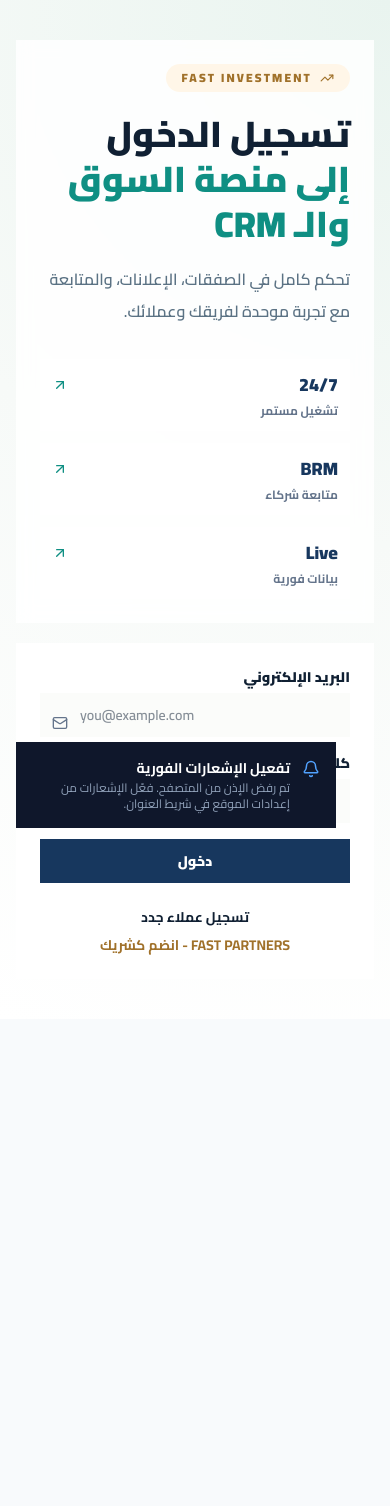
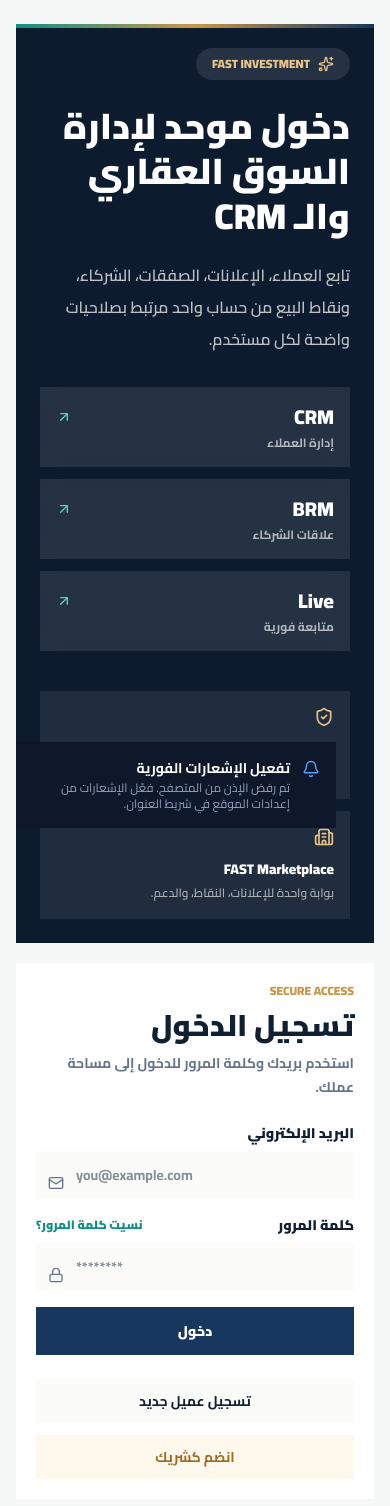
Before and after one commit to ehabalqadi001-lang/Real-estate-CRM-Manager-, a Next.js app: page /login in a window 390 px wide. Shown: the top 1506 px of the page. Before the commit the page ends 1019 px from the top, so only its background shows below. Built offline with nearby package versions, Linux system fonts and the light colour scheme; no server answers.

Commit message:
Modernize login and partner registration UI

```diff
--- a/src/app/login/page.tsx
+++ b/src/app/login/page.tsx
@@ -1,8 +1,8 @@
 'use client'
 
-import { useState, type FormEvent } from 'react'
+import { useState, type ElementType, type FormEvent } from 'react'
 import Link from 'next/link'
-import { AlertTriangle, ArrowUpRight, Lock, Mail, TrendingUp } from 'lucide-react'
+import { AlertTriangle, ArrowUpRight, Building2, Lock, Mail, ShieldCheck, Sparkles, TrendingUp } from 'lucide-react'
 import { Button } from '@/components/ui/button'
 import { loginAction } from './actions'
 
@@ -24,55 +24,77 @@ export default function LoginPage() {
     } catch (err: unknown) {
       const redirect = err as { digest?: string; message?: string }
       if (redirect.digest?.startsWith('NEXT_REDIRECT') || redirect.message === 'NEXT_REDIRECT') throw err
-      setErrorState({ message: 'خطأ في الاتصال بالخادم', details: redirect.message ?? 'خطأ غير معروف' })
+      setErrorState({
+        message: 'تعذر الاتصال بالخادم',
+        details: redirect.message ?? 'خطأ غير معروف',
+      })
       setLoading(false)
     }
   }
 
   return (
     <main
-      className="min-h-screen bg-[radial-gradient(circle_at_top_right,#E9F4EF_0%,#F7FAF8_50%,#FFFFFF_100%)] px-4 py-10 text-[#102033]"
+      className="min-h-screen bg-[#F5F8F6] px-4 py-6 text-market-ink sm:py-8"
       dir="rtl"
     >
-      <div className="mx-auto grid max-w-6xl gap-5 lg:grid-cols-[1.05fr_0.95fr]">
-        <section className="rounded-3xl border border-[#DDE6E4] bg-white/85 p-6 shadow-lg backdrop-blur sm:p-8 lg:p-10">
-          <div className="inline-flex items-center gap-2 rounded-full border border-[#C9964A]/30 bg-[#FFF6E8] px-4 py-1.5 text-xs font-black uppercase tracking-[0.18em] text-[#A0712A]">
-            <TrendingUp className="size-3.5" />
+      <div className="mx-auto grid min-h-[calc(100vh-4rem)] max-w-7xl gap-5 lg:grid-cols-[minmax(0,1fr)_420px]">
+        <section className="relative overflow-hidden rounded-3xl border border-market-line bg-[#0D1B2E] p-6 text-white shadow-[0_24px_80px_rgba(16,32,51,0.16)] sm:p-8 lg:p-10">
+          <div className="absolute inset-x-0 top-0 h-1 bg-[linear-gradient(90deg,#0F8F83,#C9964A,#17375E)]" />
+          <div className="relative flex h-full flex-col justify-between gap-10">
+            <div>
+              <div className="inline-flex items-center gap-2 rounded-full border border-white/15 bg-white/10 px-4 py-2 text-xs font-black text-[#E8C488]">
+                <Sparkles className="size-4" />
                 FAST INVESTMENT
               </div>
-          <h1 className="mt-5 text-4xl font-black leading-tight text-[#102033]">
-            تسجيل الدخول
-            <span className="block text-[#0F8F83]">إلى منصة السوق والـ CRM</span>
+
+              <h1 className="mt-6 max-w-3xl text-4xl font-black leading-tight sm:text-5xl">
+                دخول موحد لإدارة السوق العقاري والـ CRM
               </h1>
-          <p className="mt-4 max-w-xl text-base font-semibold leading-8 text-[#5B7284]">
-            تحكم كامل في الصفقات، الإعلانات، والمتابعة مع تجربة موحدة لفريقك وعملائك.
+              <p className="mt-5 max-w-2xl text-base font-semibold leading-8 text-white/72">
+                تابع العملاء، الإعلانات، الصفقات، الشركاء، ونقاط البيع من حساب واحد مرتبط بصلاحيات واضحة لكل مستخدم.
               </p>
 
               <div className="mt-8 grid gap-3 sm:grid-cols-3">
-            <Stat value="24/7" label="تشغيل مستمر" />
-            <Stat value="BRM" label="متابعة شركاء" />
-            <Stat value="Live" label="بيانات فورية" />
+                <Stat value="CRM" label="إدارة العملاء" />
+                <Stat value="BRM" label="علاقات الشركاء" />
+                <Stat value="Live" label="متابعة فورية" />
+              </div>
+            </div>
+
+            <div className="grid gap-3 md:grid-cols-2">
+              <Feature icon={ShieldCheck} title="صلاحيات مؤسسية" text="توجيه المستخدم تلقائيا حسب دوره داخل النظام." />
+              <Feature icon={Building2} title="FAST Marketplace" text="بوابة واحدة للإعلانات، النقاط، والدعم." />
+            </div>
           </div>
         </section>
 
-        <section className="rounded-3xl border border-[#DDE6E4] bg-white p-6 shadow-lg sm:p-8">
+        <section className="flex items-center">
+          <div className="w-full rounded-3xl border border-market-line bg-white p-5 shadow-[0_24px_70px_rgba(16,32,51,0.10)] sm:p-7">
+            <div className="mb-6">
+              <p className="text-xs font-black text-market-gold">SECURE ACCESS</p>
+              <h2 className="mt-2 text-3xl font-black text-market-ink">تسجيل الدخول</h2>
+              <p className="mt-2 text-sm font-bold leading-6 text-market-slate">
+                استخدم بريدك وكلمة المرور للدخول إلى مساحة عملك.
+              </p>
+            </div>
+
             {errorState && (
-            <div role="alert" className="mb-5 flex items-start gap-3 rounded-xl border border-red-200 bg-red-50 p-4">
-              <AlertTriangle className="mt-0.5 size-4 shrink-0 text-red-600" />
-              <div>
-                <p className="text-sm font-bold text-red-700">{errorState.message}</p>
-                <p className="mt-0.5 text-xs font-medium text-red-500" dir="ltr">{errorState.details}</p>
+              <div role="alert" className="mb-5 flex items-start gap-3 rounded-2xl border border-red-200 bg-red-50 p-4">
+                <AlertTriangle className="mt-0.5 size-5 shrink-0 text-red-600" />
+                <div className="min-w-0">
+                  <p className="text-sm font-black text-red-700">{errorState.message}</p>
+                  <p className="mt-1 break-words text-xs font-semibold text-red-500" dir="ltr">{errorState.details}</p>
                 </div>
               </div>
             )}
 
             <form onSubmit={handleSubmit} noValidate className="space-y-4">
               <div>
-              <label htmlFor="login-email" className="mb-1.5 block text-sm font-black text-[#102033]">
+                <label htmlFor="login-email" className="mb-2 block text-sm font-black text-market-ink">
                   البريد الإلكتروني
                 </label>
                 <div className="relative">
-                <Mail className="pointer-events-none absolute left-3 top-1/2 size-4 -translate-y-1/2 text-[#64748B]" />
+                  <Mail className="pointer-events-none absolute left-3 top-1/2 size-4 -translate-y-1/2 text-market-slate" />
                   <input
                     id="login-email"
                     name="email"
@@ -80,23 +102,23 @@ export default function LoginPage() {
                     required
                     dir="ltr"
                     autoComplete="email"
-                  className="h-11 w-full rounded-xl border border-[#DDE6E4] bg-[#FBFCFA] px-3 pl-10 text-left text-sm font-semibold text-[#102033] outline-none transition focus:border-[#0F8F83] focus:ring-3 focus:ring-[#0F8F83]/20"
+                    className="h-12 w-full rounded-2xl border border-market-line bg-market-paper px-3 pl-10 text-left text-sm font-bold text-market-ink outline-none transition focus:border-market-teal focus:ring-4 focus:ring-market-teal/15"
                     placeholder="you@example.com"
                   />
                 </div>
               </div>
 
               <div>
-              <div className="mb-1.5 flex items-center justify-between">
-                <label htmlFor="login-password" className="text-sm font-black text-[#102033]">
+                <div className="mb-2 flex items-center justify-between gap-3">
+                  <label htmlFor="login-password" className="text-sm font-black text-market-ink">
                     كلمة المرور
                   </label>
-                <Link href="/forgot-password" className="text-xs font-black text-[#0F8F83] hover:underline">
+                  <Link href="/forgot-password" className="text-xs font-black text-market-teal hover:underline">
                     نسيت كلمة المرور؟
                   </Link>
                 </div>
                 <div className="relative">
-                <Lock className="pointer-events-none absolute left-3 top-1/2 size-4 -translate-y-1/2 text-[#64748B]" />
+                  <Lock className="pointer-events-none absolute left-3 top-1/2 size-4 -translate-y-1/2 text-market-slate" />
                   <input
                     id="login-password"
                     name="password"
@@ -104,7 +126,7 @@ export default function LoginPage() {
                     required
                     dir="ltr"
                     autoComplete="current-password"
-                  className="h-11 w-full rounded-xl border border-[#DDE6E4] bg-[#FBFCFA] px-3 pl-10 text-left text-sm font-semibold text-[#102033] outline-none transition focus:border-[#0F8F83] focus:ring-3 focus:ring-[#0F8F83]/20"
+                    className="h-12 w-full rounded-2xl border border-market-line bg-market-paper px-3 pl-10 text-left text-sm font-bold text-market-ink outline-none transition focus:border-market-teal focus:ring-4 focus:ring-market-teal/15"
                     placeholder="********"
                   />
                 </div>
@@ -113,20 +135,21 @@ export default function LoginPage() {
               <Button
                 type="submit"
                 disabled={loading}
-              className="h-11 w-full rounded-xl bg-[#17375E] text-sm font-black text-white hover:bg-[#102033] disabled:opacity-60"
+                className="h-12 w-full rounded-2xl bg-market-navy text-sm font-black text-white shadow-sm transition hover:bg-market-ink disabled:opacity-60"
                 aria-busy={loading}
               >
                 {loading ? 'جاري تسجيل الدخول...' : 'دخول'}
               </Button>
             </form>
 
-          <div className="mt-6 space-y-2 text-center text-sm font-bold">
-            <Link href="/register?role=client" className="block text-[#102033] transition hover:text-[#0F8F83]">
-              تسجيل عملاء جدد
+            <div className="mt-6 grid gap-3 text-center text-sm font-bold sm:grid-cols-2">
+              <Link href="/register?role=client" className="rounded-2xl border border-market-line bg-market-paper px-4 py-3 text-market-ink transition hover:border-market-teal hover:text-market-teal">
+                تسجيل عميل جديد
               </Link>
-            <Link href="/register?role=partner" className="block text-[#A0712A] transition hover:text-[#8A601F]">
-              FAST PARTNERS - انضم كشريك
+              <Link href="/register?role=partner" className="rounded-2xl border border-market-gold/35 bg-[#FFF8EC] px-4 py-3 text-[#9C6B21] transition hover:border-market-gold">
+                انضم كشريك
               </Link>
+            </div>
           </div>
         </section>
       </div>
@@ -136,12 +159,22 @@ export default function LoginPage() {
 
 function Stat({ value, label }: { value: string; label: string }) {
   return (
-    <div className="rounded-xl border border-[#DDE6E4] bg-white p-3">
+    <div className="rounded-2xl border border-white/10 bg-white/10 p-4 backdrop-blur">
       <div className="flex items-center justify-between">
-        <p className="text-lg font-black text-[#17375E]">{value}</p>
-        <ArrowUpRight className="size-4 text-[#0F8F83]" />
+        <p className="text-xl font-black text-white">{value}</p>
+        <ArrowUpRight className="size-4 text-[#57D5B8]" />
       </div>
-      <p className="mt-1 text-xs font-bold text-[#64748B]">{label}</p>
+      <p className="mt-1 text-xs font-bold text-white/65">{label}</p>
     </div>
   )
 }
+
+function Feature({ icon: Icon, title, text }: { icon: ElementType; title: string; text: string }) {
+  return (
+    <div className="rounded-2xl border border-white/10 bg-white/8 p-4">
+      <Icon className="mb-3 size-5 text-[#E8C488]" />
+      <p className="text-sm font-black text-white">{title}</p>
+      <p className="mt-1 text-xs font-semibold leading-5 text-white/60">{text}</p>
+    </div>
+  )
+}
--- a/src/app/register/page.tsx
+++ b/src/app/register/page.tsx
@@ -5,6 +5,7 @@ import Link from 'next/link'
 import { useSearchParams } from 'next/navigation'
 import {
   AlertTriangle,
+  BadgeCheck,
   BriefcaseBusiness,
   Building2,
   CheckCircle2,
@@ -14,6 +15,7 @@ import {
   LockKeyhole,
   Mail,
   Phone,
+  ShieldCheck,
   Upload,
   User,
   UsersRound,
@@ -68,7 +70,7 @@ export default function RegisterPage() {
       const redirect = err as { digest?: string; message?: string }
       if (redirect.digest?.startsWith('NEXT_REDIRECT') || redirect.message === 'NEXT_REDIRECT') throw err
       setErrorState({
-        message: 'خطأ في الاتصال بالخادم',
+        message: 'تعذر الاتصال بالخادم',
         details: redirect.message ?? 'خطأ غير معروف',
       })
       setLoading(false)
@@ -76,31 +78,35 @@ export default function RegisterPage() {
   }
 
   return (
-    <main className="min-h-screen bg-[radial-gradient(circle_at_top_right,#E9F4EF_0%,#F7FAF8_52%,#FFFFFF_100%)] px-4 py-8 text-[#102033]" dir="rtl">
-      <div className="mx-auto grid max-w-7xl gap-5 lg:grid-cols-[360px_minmax(0,1fr)]">
-        <aside className="rounded-3xl border border-[#DDE6E4] bg-[#102033] p-6 text-white shadow-lg lg:sticky lg:top-6 lg:h-fit">
-          <p className="text-xs font-black tracking-[0.24em] text-[#C9964A]">{copy.eyebrow}</p>
-          <h1 className="mt-4 text-4xl font-black leading-tight">{copy.title}</h1>
-          <p className="mt-4 text-sm font-bold leading-7 text-white/75">{copy.subtitle}</p>
+    <main className="min-h-screen bg-[#F5F8F6] px-4 py-6 text-market-ink sm:py-8" dir="rtl">
+      <div className="mx-auto grid max-w-7xl gap-5 lg:grid-cols-[390px_minmax(0,1fr)]">
+        <aside className="overflow-hidden rounded-3xl border border-white/10 bg-[#0D1B2E] p-6 text-white shadow-[0_24px_80px_rgba(16,32,51,0.16)] lg:sticky lg:top-6 lg:h-fit">
+          <div className="mb-7 inline-flex items-center gap-2 rounded-full border border-white/15 bg-white/10 px-4 py-2 text-xs font-black text-[#E8C488]">
+            <BadgeCheck className="size-4" />
+            {copy.eyebrow}
+          </div>
+          <h1 className="text-4xl font-black leading-tight">{copy.title}</h1>
+          <p className="mt-4 text-sm font-bold leading-7 text-white/72">{copy.subtitle}</p>
 
-          <div className="mt-6 grid gap-3">
-            <InfoCard title="BRM FLOW" text="تسجيل، مراجعة مستندات، اعتماد، ثم تفعيل بوابة المبيعات." />
-            <InfoCard title="FAST INVESTMENT" text="كل طلب يرتبط تلقائيا بإدارة علاقات الشركاء." />
+          <div className="mt-7 grid gap-3">
+            <InfoCard icon={ShieldCheck} title="مراجعة واعتماد" text="مراجعة المستندات وتفعيل الحساب بعد التأكد من صحة البيانات." />
+            <InfoCard icon={BriefcaseBusiness} title="BRM Flow" text="ربط تلقائي بإدارة علاقات الشركاء ومراحل المبيعات والعمولات." />
+            <InfoCard icon={CheckCircle2} title="FAST INVESTMENT" text="كل حساب يرتبط بسياق الشركة والصلاحيات المناسبة له." />
           </div>
         </aside>
 
         <div className="space-y-4">
           {errorState && (
-            <div className="rounded-xl border border-[#B54747]/25 bg-[#B54747]/10 p-4">
+            <div className="rounded-2xl border border-[#B54747]/25 bg-[#B54747]/10 p-4">
               <div className="flex items-start gap-3">
-                <AlertTriangle className="mt-0.5 size-5 text-[#B54747]" />
+                <AlertTriangle className="mt-0.5 size-5 shrink-0 text-[#B54747]" />
                 <div className="min-w-0">
                   <p className="text-sm font-black text-[#B54747]">{errorState.message}</p>
-                  <p className="mt-1 text-xs font-semibold text-[#64748B]" dir="ltr">{errorState.details}</p>
+                  <p className="mt-1 break-words text-xs font-semibold text-market-slate" dir="ltr">{errorState.details}</p>
                   {isAlreadyRegistered && (
                     <Link
                       href="/forgot-password"
-                      className="mt-3 inline-flex h-10 items-center justify-center rounded-lg bg-[#17375E] px-4 text-sm font-black text-white transition hover:bg-[#102033]"
+                      className="mt-3 inline-flex h-10 items-center justify-center rounded-xl bg-market-navy px-4 text-sm font-black text-white transition hover:bg-market-ink"
                     >
                       استعادة كلمة المرور
                     </Link>
@@ -110,15 +116,18 @@ export default function RegisterPage() {
             </div>
           )}
 
-          <form onSubmit={handleSubmit} className="rounded-3xl border border-[#DDE6E4] bg-white p-5 shadow-sm sm:p-7" encType="multipart/form-data">
+          <form onSubmit={handleSubmit} className="rounded-3xl border border-market-line bg-white p-5 shadow-[0_20px_60px_rgba(16,32,51,0.08)] sm:p-7" encType="multipart/form-data">
             <input type="hidden" name="registrationMode" value={mode} />
             <input type="hidden" name="accountType" value={mode === 'client' ? 'client' : accountType} />
 
             {mode === 'partner' && (
-              <div className="mb-7 rounded-2xl border border-[#DDE6E4] bg-[#FBFCFA] p-4">
-                <div className="mb-3 flex items-center justify-between gap-2">
-                  <p className="text-xs font-black text-[#64748B]">نوع حساب الشريك</p>
-                  <span className="rounded-full bg-[#EEF6F5] px-2.5 py-1 text-[11px] font-black text-[#0F8F83]">اختيار إلزامي</span>
+              <div className="mb-7 rounded-3xl border border-market-line bg-market-paper p-4">
+                <div className="mb-4 flex flex-wrap items-center justify-between gap-2">
+                  <div>
+                    <p className="text-xs font-black text-market-gold">ACCOUNT TYPE</p>
+                    <h2 className="mt-1 text-xl font-black text-market-ink">نوع حساب الشريك</h2>
+                  </div>
+                  <span className="rounded-full bg-market-mist px-3 py-1.5 text-xs font-black text-market-teal">اختيار إلزامي</span>
                 </div>
                 <div className="grid gap-3 md:grid-cols-2">
                   <ChoiceButton
@@ -148,52 +157,56 @@ export default function RegisterPage() {
             )}
 
             <div className="mt-7 grid gap-3 sm:grid-cols-[1fr_auto] sm:items-center">
-              <Button type="submit" disabled={loading} className="h-12 w-full rounded-xl bg-[#17375E] text-white shadow-sm hover:bg-[#102033]">
+              <Button type="submit" disabled={loading} className="h-12 w-full rounded-2xl bg-market-navy text-white shadow-sm hover:bg-market-ink disabled:opacity-60">
                 {loading ? 'جاري المعالجة...' : copy.button}
               </Button>
-              <div className="inline-flex items-center justify-center rounded-lg border border-[#DDE6E4] bg-[#FBFCFA] px-3 py-2 text-xs font-bold text-[#64748B]">
-                <CheckCircle2 className="ml-1 size-4 text-[#0F8F83]" />
+              <div className="inline-flex items-center justify-center rounded-2xl border border-market-line bg-market-paper px-4 py-3 text-xs font-bold text-market-slate">
+                <CheckCircle2 className="ml-2 size-4 text-market-teal" />
                 حماية وتدقيق للملفات
               </div>
             </div>
 
-            <p className="mt-5 text-center text-sm font-semibold text-[#64748B]">
-              لديك حساب بالفعل؟ <Link href="/login" className="font-black text-[#17375E]">تسجيل الدخول</Link>
-            </p>
-            <p className="mt-2 text-center text-sm font-semibold text-[#64748B]">
-              نسيت كلمة المرور؟ <Link href="/forgot-password" className="font-black text-[#17375E]">استعادة الحساب</Link>
-            </p>
+            <div className="mt-6 grid gap-2 text-center text-sm font-semibold text-market-slate sm:grid-cols-2">
+              <p>
+                لديك حساب بالفعل؟ <Link href="/login" className="font-black text-market-navy hover:underline">تسجيل الدخول</Link>
+              </p>
+              <p>
+                نسيت كلمة المرور؟ <Link href="/forgot-password" className="font-black text-market-navy hover:underline">استعادة الحساب</Link>
+              </p>
+            </div>
           </form>
         </div>
       </div>
 
       <style jsx>{`
         .field-input {
-          height: 46px;
+          height: 48px;
           width: 100%;
-          border-radius: 10px;
+          border-radius: 16px;
           border: 1px solid #dde6e4;
-          background: #ffffff;
-          padding: 0 40px 0 12px;
+          background: #fbfcfa;
+          padding: 0 42px 0 12px;
           font-size: 14px;
           font-weight: 700;
           outline: none;
-          transition: border-color 140ms ease, box-shadow 140ms ease;
+          transition: border-color 140ms ease, box-shadow 140ms ease, background 140ms ease;
         }
         .field-input:focus {
           border-color: #0f8f83;
-          box-shadow: 0 0 0 3px rgb(15 143 131 / 16%);
+          background: #ffffff;
+          box-shadow: 0 0 0 4px rgb(15 143 131 / 14%);
         }
       `}</style>
     </main>
   )
 }
 
-function InfoCard({ title, text }: { title: string; text: string }) {
+function InfoCard({ icon: Icon, title, text }: { icon: ElementType; title: string; text: string }) {
   return (
-    <div className="rounded-xl border border-white/10 bg-white/5 p-4">
-      <p className="text-xs font-black text-[#C9964A]">{title}</p>
-      <p className="mt-1 text-sm font-bold text-white/85">{text}</p>
+    <div className="rounded-2xl border border-white/10 bg-white/8 p-4">
+      <Icon className="mb-3 size-5 text-[#E8C488]" />
+      <p className="text-sm font-black text-white">{title}</p>
+      <p className="mt-1 text-xs font-semibold leading-5 text-white/62">{text}</p>
     </div>
   )
 }
@@ -302,9 +315,9 @@ function ChoiceButton({ active, icon: Icon, title, description, onClick }: {
     <button
       type="button"
       onClick={onClick}
-      className={`rounded-xl border p-4 text-right transition ${active ? 'border-[#0F8F83] bg-[#EEF6F5] text-[#17375E] shadow-sm' : 'border-[#DDE6E4] bg-white text-[#64748B] hover:border-[#0F8F83]'}`}
+      className={`rounded-2xl border p-4 text-right transition ${active ? 'border-market-teal bg-market-mist text-market-navy shadow-sm' : 'border-market-line bg-white text-market-slate hover:border-market-teal'}`}
     >
-      <Icon className="mb-2 size-5" />
+      <Icon className="mb-3 size-5" />
       <span className="block text-sm font-black">{title}</span>
       <span className="mt-1 block text-xs font-semibold leading-5">{description}</span>
     </button>
@@ -314,9 +327,9 @@ function ChoiceButton({ active, icon: Icon, title, description, onClick }: {
 function Field({ label, icon: Icon, children }: { label: string; icon: ElementType; children: ReactNode }) {
   return (
     <label className="block">
-      <span className="mb-1.5 block text-sm font-black text-[#102033]">{label}</span>
+      <span className="mb-2 block text-sm font-black text-market-ink">{label}</span>
       <span className="relative block">
-        <Icon className="absolute right-3 top-1/2 size-4 -translate-y-1/2 text-[#64748B]" />
+        <Icon className="absolute right-3 top-1/2 size-4 -translate-y-1/2 text-market-slate" />
         {children}
       </span>
     </label>
@@ -325,16 +338,16 @@ function Field({ label, icon: Icon, children }: { label: string; icon: ElementTy
 
 function UploadBox({ name, label, required, multiple }: { name: string; label: string; required?: boolean; multiple?: boolean }) {
   return (
-    <label className="relative block min-h-36 rounded-xl border-2 border-dashed border-[#DDE6E4] bg-white p-4 text-center transition hover:border-[#0F8F83] hover:bg-[#EEF6F5]">
+    <label className="relative block min-h-36 rounded-2xl border-2 border-dashed border-market-line bg-market-paper p-4 text-center transition hover:border-market-teal hover:bg-market-mist">
       {name.includes('Id') || name.includes('id') ? (
-        <IdCard className="mx-auto mb-2 size-5 text-[#17375E]" />
+        <IdCard className="mx-auto mb-3 size-6 text-market-navy" />
       ) : name.includes('commercial') ? (
-        <FileArchive className="mx-auto mb-2 size-5 text-[#17375E]" />
+        <FileArchive className="mx-auto mb-3 size-6 text-market-navy" />
       ) : (
-        <Upload className="mx-auto mb-2 size-5 text-[#17375E]" />
+        <Upload className="mx-auto mb-3 size-6 text-market-navy" />
       )}
-      <span className="block text-sm font-black text-[#102033]">{label}</span>
-      <span className="mt-1 block text-xs font-semibold text-[#64748B]">PDF أو صورة</span>
+      <span className="block text-sm font-black text-market-ink">{label}</span>
+      <span className="mt-1 block text-xs font-semibold text-market-slate">PDF أو صورة</span>
       <input name={name} type="file" required={required} multiple={multiple} accept="image/*,.pdf" className="absolute inset-0 cursor-pointer opacity-0" />
     </label>
   )
```
Lines whose indentation alone changed are shown as unchanged.
